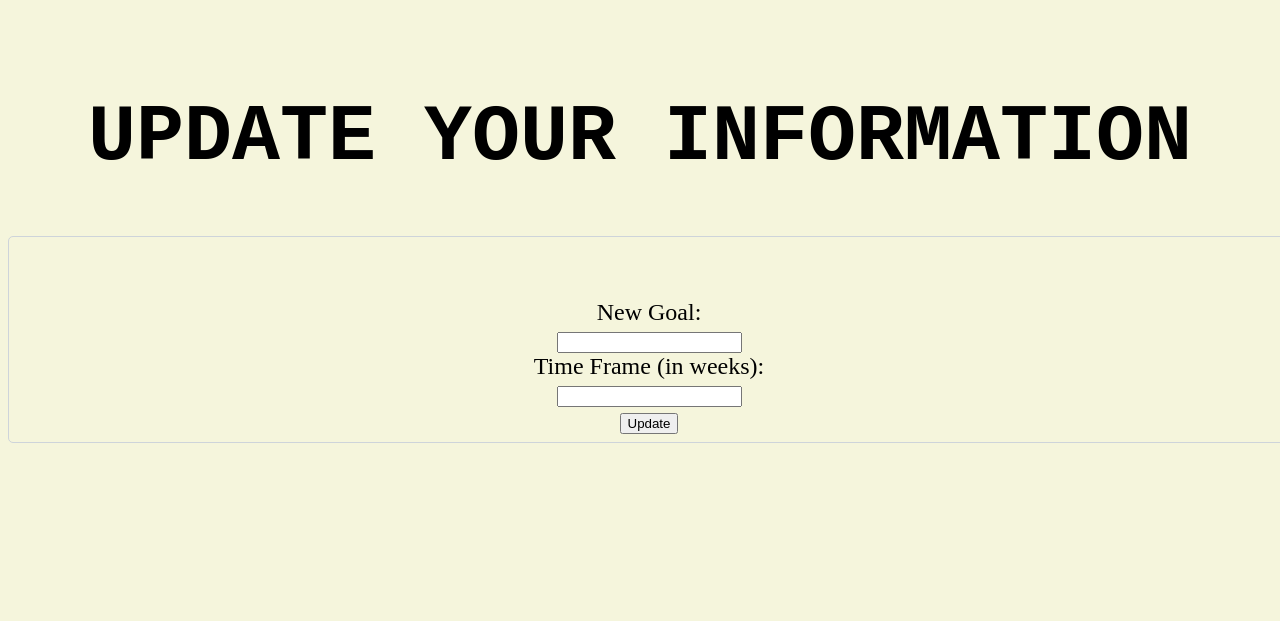
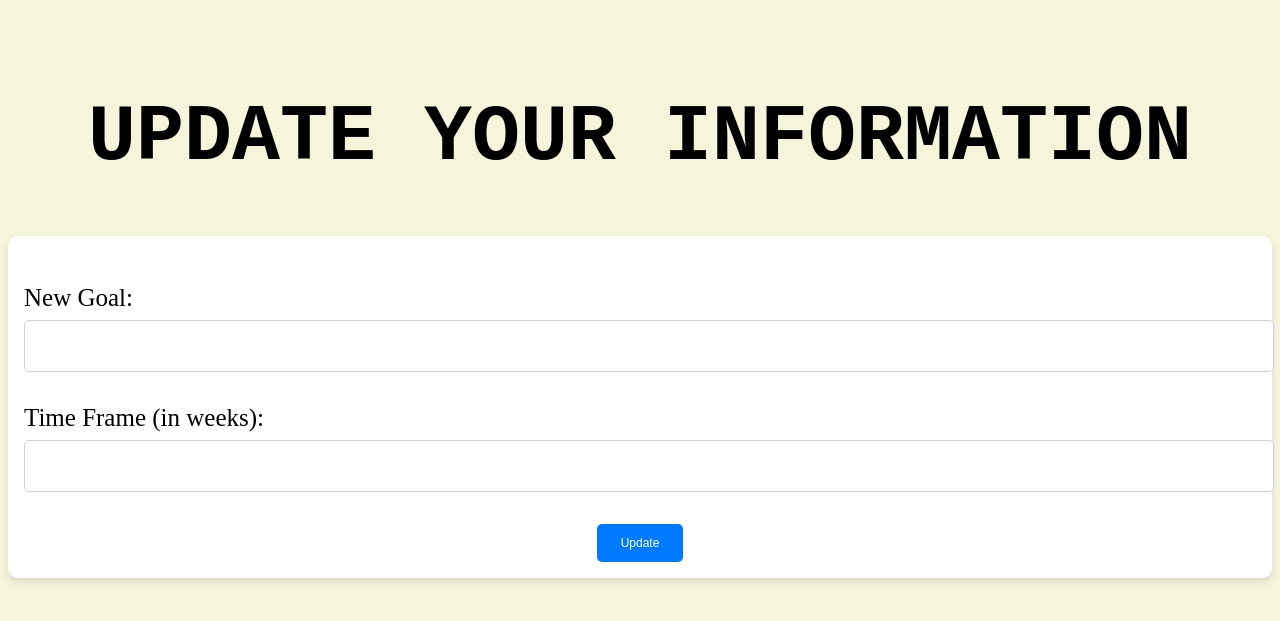
Before and after one commit to immanuella1/workoutplan, a Flask app: template app/templates/update_info.html in a window 1280 px wide. Shown: the part 63-684 px from the top of the page. Run offline with Flask 3, Linux system fonts and the light colour scheme; the template is opened without the code that fills it: values that come from a table or form of the project are taken from there, others are empty.

Commit message:
styling for update info

```diff
--- a/app/templates/update_info.html
+++ b/app/templates/update_info.html
@@ -7,23 +7,21 @@
   <div class="heading_style">
     <h1>Update Your Information</h1>
   </div>
-  <form method="post">
-    <div class="custom-input">
-      <div class="text_size">
-        <div class="center_main">
-          {{ form.hidden_tag() }}
-
-          <label for="goal">New Goal:<br></label>
-          <input type="text" id="goal" name="goal" required><br>
-
-          <label for="time_frame">Time Frame (in weeks):<br></label>
-          <input type="number" id="time_frame" name="time_frame" required><br>
-
-          <button type="submit">Update</button>
-
-        </div>
+  <div class="form_container">
+    <form method="post">
+      {{ form.hidden_tag() }}
+      <div class="fields_lables">
+        <label for="goal">New Goal:</label>
+        <input type="text" id="goal" name="goal" class="custom-input" required><br>
       </div>
-    </div>
-  </form>
+      <div class="fields_lables">
+        <label for="time_frame">Time Frame (in weeks):</label>
+        <input type="number" id="time_frame" name="time_frame" class="custom-input" required><br>
+      </div>
+      <div class="submit">
+        <button type="submit">Update</button>
+      </div>
+    </form>
+  </div>
 </div>
 {% endblock %}
```
